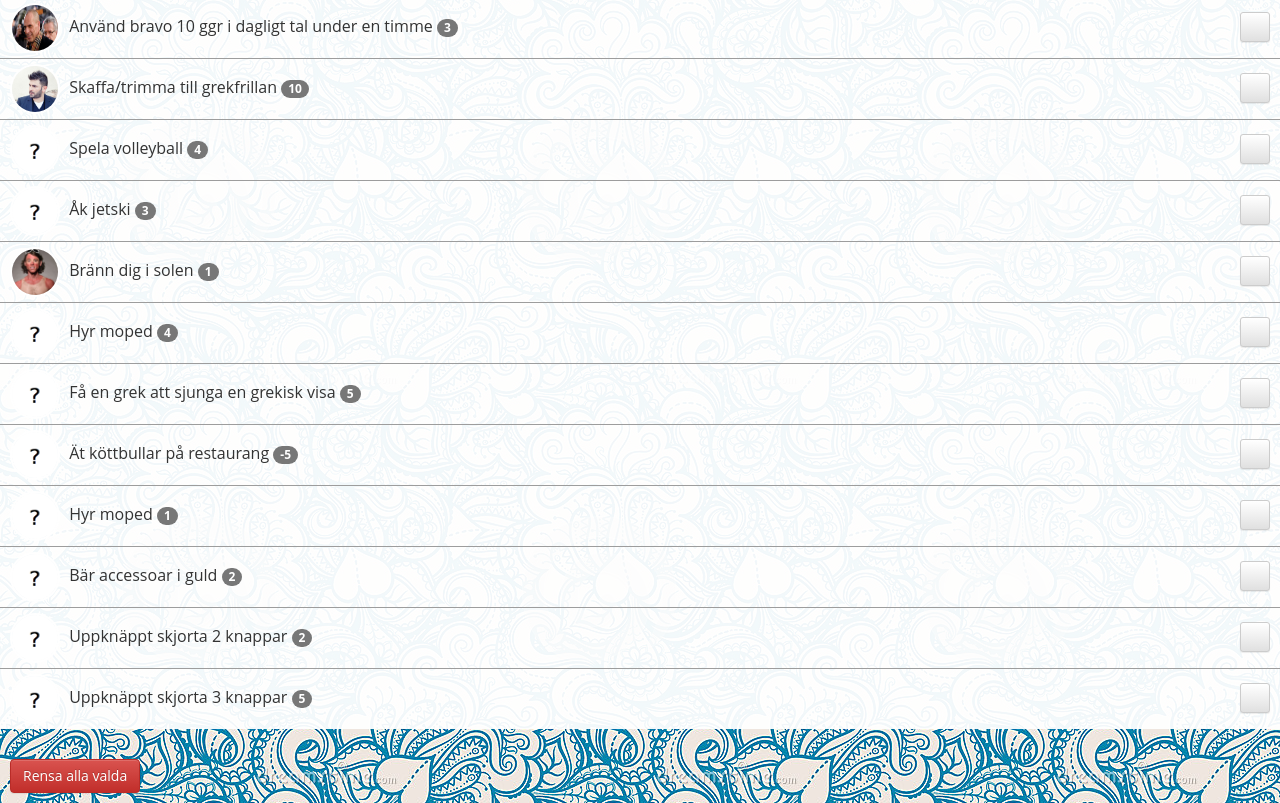
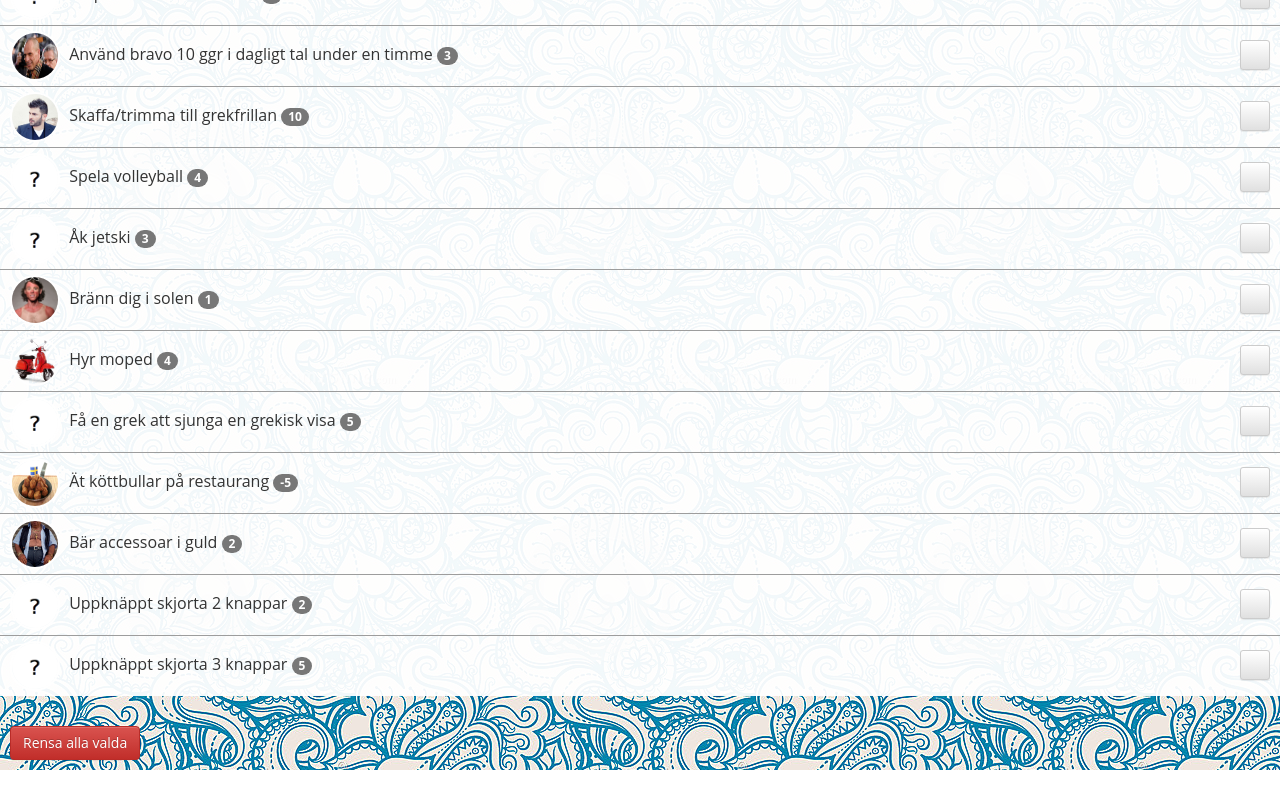
Before and after one commit to luwil/stavros, a website: page index.html in a window 1280 px wide. Shown: the part 1611-2414 px from the top of the page. After the commit the page ends 2381 px from the top, so only its background shows below. Drawn offline with Linux system fonts and the light colour scheme.

Commit message:
pics n styles

```diff
--- a/StavrosCtrl.js
+++ b/StavrosCtrl.js
@@ -245,7 +245,7 @@ angular.module('stavrosApp')
             name: 'Hyr moped',
             points: 4,
             selected: false,
-            imagePath: 'img/unknown.png'
+            imagePath: 'img/Rossa.png'
           },
           {
             name: 'Få en grek att sjunga en grekisk visa',
@@ -257,19 +257,13 @@ angular.module('stavrosApp')
             name: 'Ät köttbullar på restaurang',
             points: -5,
             selected: false,
-            imagePath: 'img/unknown.png'
-          },
-          {
-            name: 'Hyr moped',
-            points: 1,
-            selected: false,
-            imagePath: 'img/unknown.png'
+            imagePath: 'img/kottbullar.jpg'
           },
           {
             name: 'Bär accessoar i guld',
             points: 2,
             selected: false,
-            imagePath: 'img/unknown.png'
+            imagePath: 'img/gold.png'
           },
           {
             name: 'Uppknäppt skjorta 2 knappar',
--- a/styles.css
+++ b/styles.css
@@ -101,13 +101,13 @@ ul.activity-list li:last-child {
 
 .level-panel .level-current {
     display: block;
-    font-size: 20px;
+    font-size: 40px;
     color: #fff;
     font-family: cursive;
 }
 
 .bg-label {
-    background-color: #0792bc;
+    background-color: #F88C05;
     padding: 5px;
 }
 
```
Also changed, not shown: img/Rossa.png (added), img/gold.png (added), img/kottbullar.jpg (added).
